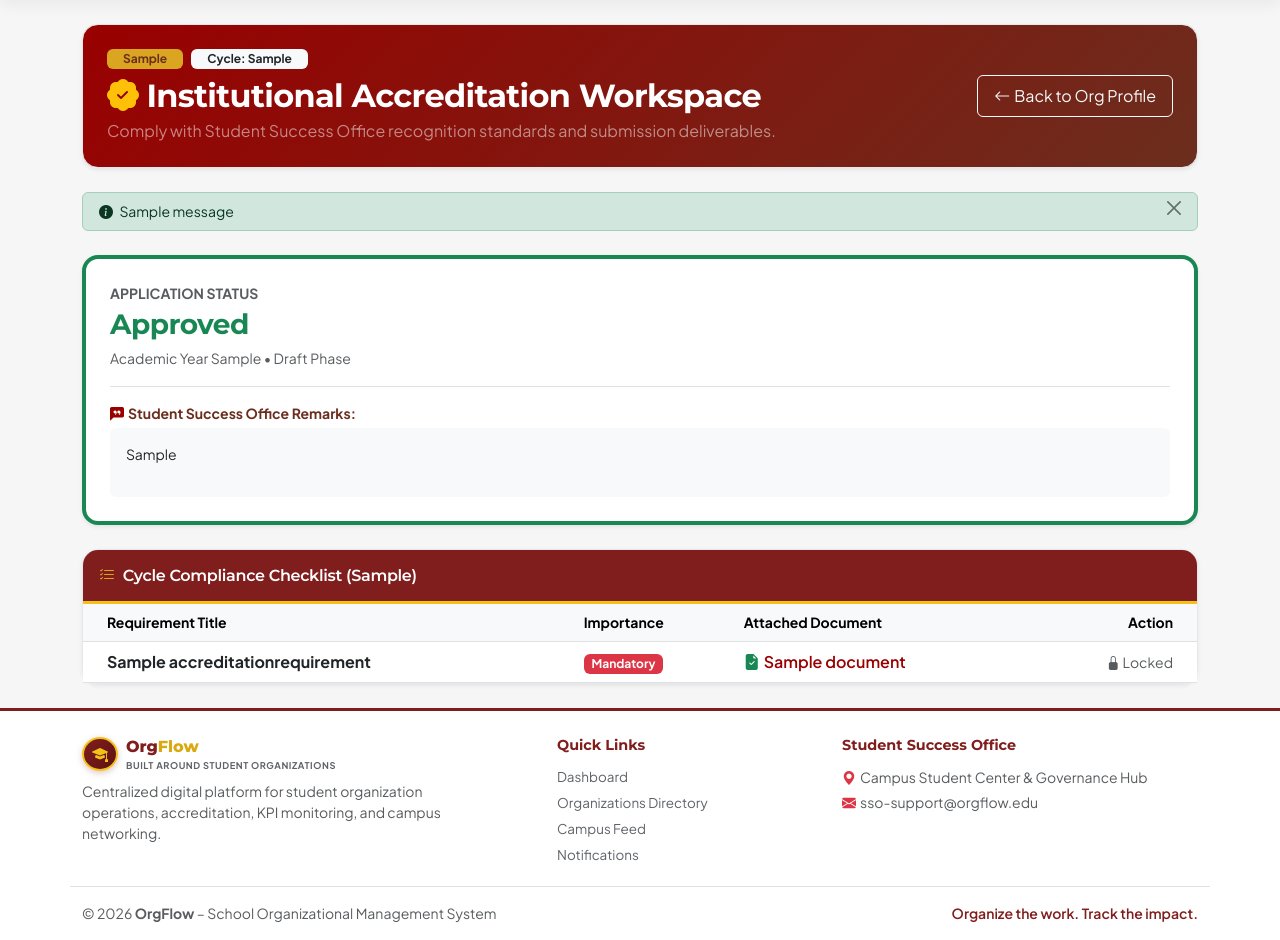
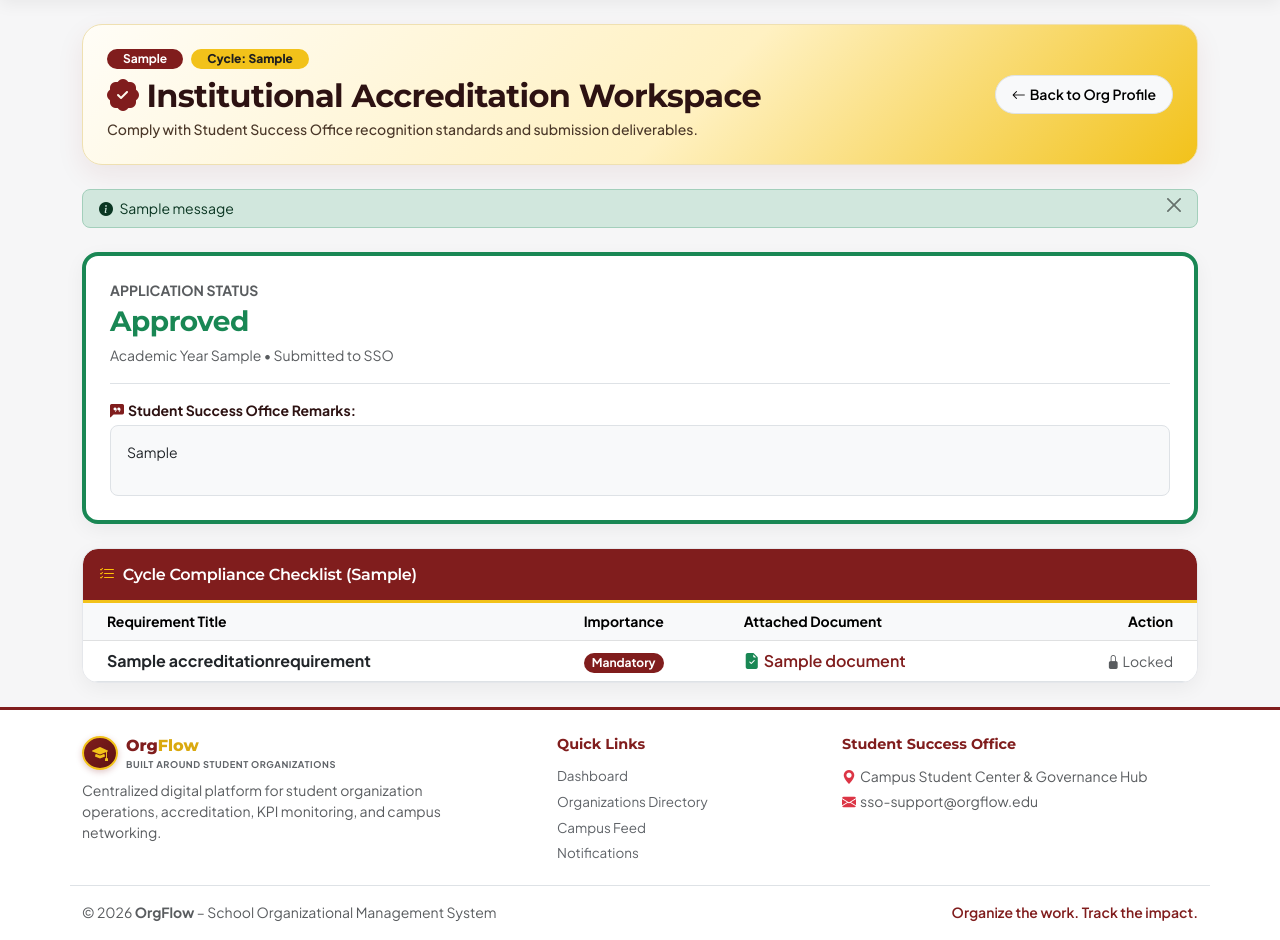
Before and after one commit to duffyAlegarbes/OrgFlow, a Django app: a page that uses templates/accreditation/org_status.html in a window 1280 px wide. Shown: the part 65-1005 px from the top of the page. Run offline with Django 5.2, Linux system fonts and the light colour scheme; a user stored in the database is signed in; tables that the repository leaves empty hold one stand-in row (values such as "Sample post"); one stand-in notice (Sample message) is shown; data that the repository does not hold is empty.

Commit message:
style: apply CIT-U branding across accreditation workspace, SSO desk, and KPI monitoring dashboard

```diff
--- a/static/css/accreditation/accreditation.css
+++ b/static/css/accreditation/accreditation.css
@@ -1,14 +1,30 @@
-/* Accreditation Feature Styles */
-.welcome-banner {
-    background: linear-gradient(135deg, #990000, #6B2E1E);
+.cit-hero-banner {
+    background: linear-gradient(135deg, #FFFDF7 0%, #FFF1C2 55%, #F2C21A 100%);
+    border: 1px solid #EFE0B1;
+    border-radius: 20px;
+    box-shadow: 0 10px 28px rgba(128, 29, 29, 0.08);
 }
 
-.badge-org {
-    background-color: #DAA520;
-    color: #6B2E1E;
+.cit-pill-maroon {
+    background-color: #801D1D !important;
+    color: #FFFFFF !important;
     font-weight: 700;
+    border-radius: 999px;
 }
 
-.text-maroon { color: #990000 !important; }
-.text-gold { color: #DAA520 !important; }
-.text-garnet { color: #6B2E1E !important; }
+.cit-pill-gold {
+    background-color: #F2C21A !important;
+    color: #1F1F1F !important;
+    font-weight: 800;
+    border-radius: 999px;
+}
+
+.cit-input {
+    background-color: #F8F9FA;
+    border: 1.5px solid #E2E5E9;
+    border-radius: 10px;
+}
+
+.text-maroon { color: #801D1D !important; }
+.text-gold { color: #C99A08 !important; }
+.text-garnet { color: #2D1212 !important; }
--- a/templates/accreditation/org_status.html
+++ b/templates/accreditation/org_status.html
@@ -5,23 +5,33 @@
 
 {% block content %}
 <link rel="stylesheet" href="{% static 'css/accreditation/accreditation.css' %}">
+<style>
+    .cit-hero-banner { background: linear-gradient(135deg, #FFFDF7 0%, #FFF1C2 55%, #F2C21A 100%); border: 1px solid #EFE0B1; border-radius: 20px; box-shadow: 0 10px 28px rgba(128,29,29,0.08); }
+    .cit-pill-maroon { background-color: #801D1D !important; color: #FFFFFF !important; font-weight: 700; border-radius: 999px; }
+    .cit-pill-gold { background-color: #F2C21A !important; color: #1F1F1F !important; font-weight: 800; border-radius: 999px; }
+    .cit-input { background-color: #F8F9FA; border: 1.5px solid #E2E5E9; border-radius: 10px; }
+</style>
 
-<!-- Header Banner -->
-<div class="card card-orgflow mb-4 p-4 welcome-banner text-white shadow-sm">
+<!-- Warm Golden CIT.edu Header Banner -->
+<div class="cit-hero-banner p-4 mb-4">
     <div class="d-flex justify-content-between align-items-center flex-wrap gap-3">
         <div>
-            <div class="d-flex align-items-center gap-2 mb-2">
-                <span class="badge badge-org px-3 py-1">{{ org.acronym|default:org.name }}</span>
+            <div class="d-flex align-items-center gap-2 mb-2 flex-wrap">
+                <span class="badge cit-pill-maroon px-3 py-1">{{ org.acronym|default:org.name }}</span>
                 {% if active_cycle %}
-                    <span class="badge bg-light text-dark px-3 py-1 fw-bold">Cycle: {{ active_cycle.academic_year }}</span>
+                    <span class="badge cit-pill-gold px-3 py-1">Cycle: {{ active_cycle.academic_year }}</span>
                 {% endif %}
             </div>
-            <h2 class="fw-bold mb-1"><i class="bi bi-patch-check-fill me-2 text-warning"></i>Institutional Accreditation Workspace</h2>
-            <p class="mb-0 text-white-50">Comply with Student Success Office recognition standards and submission deliverables.</p>
+            <h2 class="fw-bold mb-1" style="color: #2D1212;">
+                <i class="bi bi-patch-check-fill me-2" style="color: #801D1D;"></i>Institutional Accreditation Workspace
+            </h2>
+            <p class="mb-0 small fw-medium" style="color: #4A3728;">
+                Comply with Student Success Office recognition standards and submission deliverables.
+            </p>
         </div>
 
         <div>
-            <a href="{% url 'organizations:detail' slug=org.slug %}" class="btn btn-outline-light px-3 py-2">
+            <a href="{% url 'organizations:detail' slug=org.slug %}" class="btn btn-light btn-sm rounded-pill border px-3 py-2 fw-semibold">
                 <i class="bi bi-arrow-left me-1"></i>Back to Org Profile
             </a>
         </div>
@@ -31,7 +41,7 @@
 <!-- Alerts -->
 {% if messages %}
     {% for message in messages %}
-        <div class="alert {% if message.tags == 'error' %}alert-danger{% elif message.tags == 'warning' %}alert-warning{% else %}alert-success{% endif %} alert-dismissible fade show py-2 small mb-4" role="alert">
+        <div class="alert {% if message.tags == 'error' %}alert-danger{% elif message.tags == 'warning' %}alert-warning{% else %}alert-success{% endif %} alert-dismissible fade show py-2 small mb-4 rounded-3" role="alert">
             <i class="bi bi-info-circle-fill me-1"></i> {{ message }}
             <button type="button" class="btn-close py-2" data-bs-dismiss="alert"></button>
         </div>
@@ -39,15 +49,15 @@
 {% endif %}
 
 {% if not active_cycle %}
-    <div class="card card-orgflow p-5 text-center shadow-sm">
+    <div class="card card-orgflow p-5 text-center">
         <i class="bi bi-calendar-x fs-1 text-muted d-block mb-3"></i>
-        <h4 class="fw-bold text-garnet">No Active Accreditation Cycle</h4>
+        <h4 class="fw-bold" style="color: #2D1212;">No Active Accreditation Cycle</h4>
         <p class="text-muted small mb-0">The Student Success Office has not opened a compliance period for the current term.</p>
     </div>
 {% else %}
 
     <!-- Status Overview Card -->
-    <div class="card card-orgflow p-4 mb-4 shadow-sm border-start border-4 {% if submission.status == 'Approved' %}border-success{% elif submission.status == 'Requires Revision' %}border-warning{% elif submission.status == 'Submitted' %}border-info{% else %}border-secondary{% endif %}">
+    <div class="card card-orgflow p-4 mb-4 border-start border-4 {% if submission.status == 'Approved' %}border-success{% elif submission.status == 'Requires Revision' %}border-warning{% elif submission.status == 'Submitted' %}border-info{% else %}border-secondary{% endif %}">
         <div class="d-flex justify-content-between align-items-center flex-wrap gap-3">
             <div>
                 <span class="text-muted small fw-bold text-uppercase d-block mb-1">Application Status</span>
@@ -56,7 +66,7 @@
                 </h3>
                 <small class="text-muted">
                     Academic Year {{ active_cycle.academic_year }} •
-                    {% if submission.submitted_at %}Submitted on {{ submission.submitted_at|date:"M d, Y" }}{% else %}Draft Phase{% endif %}
+                    {% if submission.status == 'Draft' %}Draft Phase{% else %}Submitted to SSO{% endif %}
                 </small>
             </div>
 
@@ -66,11 +76,11 @@
                     <form action="{% url 'accreditation:submit' org_slug=org.slug %}" method="post" onsubmit="return confirm('Ready to submit your accreditation package to the Student Success Office?');">
                         {% csrf_token %}
                         <button type="submit" class="btn btn-org-primary px-4 py-2" {% if missing_mandatory > 0 %}disabled{% endif %}>
-                            <i class="bi bi-send-check-fill me-1"></i>Submit Accreditation Package
+                            <i class="bi bi-send-check-fill"></i><span>Submit Accreditation Package</span>
                         </button>
                     </form>
                     {% if missing_mandatory > 0 %}
-                        <small class="text-danger d-block mt-1 text-end">{{ missing_mandatory }} mandatory requirement(s) missing.</small>
+                        <small class="text-danger d-block mt-1 text-end fw-semibold">{{ missing_mandatory }} mandatory requirement(s) missing.</small>
                     {% endif %}
                 </div>
             {% endif %}
@@ -78,8 +88,10 @@
 
         {% if submission.remarks %}
             <div class="mt-3 pt-3 border-top">
-                <span class="fw-bold text-garnet small d-block mb-1"><i class="bi bi-chat-left-quote-fill me-1 text-maroon"></i>Student Success Office Remarks:</span>
-                <div class="p-3 bg-light rounded-2 text-dark small">
+                <span class="fw-bold small d-block mb-1" style="color: #2D1212;">
+                    <i class="bi bi-chat-left-quote-fill me-1" style="color: #801D1D;"></i>Student Success Office Remarks:
+                </span>
+                <div class="p-3 bg-light rounded-3 text-dark small border">
                     {{ submission.remarks|linebreaks }}
                 </div>
             </div>
@@ -87,9 +99,9 @@
     </div>
 
     <!-- Requirements Checklist -->
-    <div class="card card-orgflow shadow-sm">
+    <div class="card card-orgflow overflow-hidden">
         <div class="card-header card-header-org py-3">
-            <h5 class="mb-0 fs-6"><i class="bi bi-list-check me-2 text-gold"></i>Cycle Compliance Checklist ({{ active_cycle.academic_year }})</h5>
+            <h5 class="mb-0 fs-6"><i class="bi bi-list-check me-2 text-warning"></i>Cycle Compliance Checklist ({{ active_cycle.academic_year }})</h5>
         </div>
         <div class="card-body p-0">
             <div class="table-responsive">
@@ -110,14 +122,14 @@
                                 </td>
                                 <td>
                                     {% if item.requirement.is_mandatory %}
-                                        <span class="badge bg-danger text-white">Mandatory</span>
+                                        <span class="badge cit-pill-maroon px-2 py-1">Mandatory</span>
                                     {% else %}
-                                        <span class="badge bg-secondary text-white">Optional</span>
+                                        <span class="badge bg-secondary rounded-pill px-2 py-1">Optional</span>
                                     {% endif %}
                                 </td>
                                 <td>
                                     {% if item.attached_doc %}
-                                        <a href="{{ item.attached_doc.file.url }}" class="fw-semibold text-maroon text-decoration-none" target="_blank">
+                                        <a href="{{ item.attached_doc.file.url }}" class="fw-semibold text-decoration-none" style="color: #801D1D;" target="_blank">
                                             <i class="bi bi-file-earmark-check-fill text-success me-1"></i>{{ item.attached_doc.title }}
                                         </a>
                                     {% else %}
@@ -126,25 +138,25 @@
                                 </td>
                                 <td class="text-end pe-4">
                                     {% if is_officer and submission.status in 'Draft Requires Revision' %}
-                                        <button type="button" class="btn btn-outline-dark btn-sm" data-bs-toggle="modal" data-bs-target="#attachModal{{ item.requirement.id }}">
-                                            <i class="bi bi-paperclip me-1"></i>{% if item.attached_doc %}Replace{% else %}Attach File{% endif %}
+                                        <button type="button" class="btn btn-org-outline btn-sm" data-bs-toggle="modal" data-bs-target="#attachModal{{ item.requirement.id }}">
+                                            <i class="bi bi-paperclip"></i><span>{% if item.attached_doc %}Replace{% else %}Attach File{% endif %}</span>
                                         </button>
 
                                         <!-- Attach Document Modal -->
                                         <div class="modal fade text-start" id="attachModal{{ item.requirement.id }}" tabindex="-1" aria-hidden="true">
                                             <div class="modal-dialog modal-dialog-centered">
-                                                <div class="modal-content card-orgflow border-0">
+                                                <div class="modal-content card-orgflow border-0 overflow-hidden">
                                                     <div class="modal-header card-header-org py-3">
-                                                        <h5 class="modal-title fs-6"><i class="bi bi-paperclip me-2 text-gold"></i>Attach Record: {{ item.requirement.title }}</h5>
+                                                        <h5 class="modal-title fs-6"><i class="bi bi-paperclip me-2 text-warning"></i>Attach Record: {{ item.requirement.title }}</h5>
                                                         <button type="button" class="btn-close btn-close-white" data-bs-dismiss="modal"></button>
                                                     </div>
                                                     <form action="{% url 'accreditation:attach_doc' org_slug=org.slug %}" method="post">
                                                         {% csrf_token %}
                                                         <input type="hidden" name="requirement_id" value="{{ item.requirement.id }}">
 
-                                                        <div class="modal-body p-4">
-                                                            <label class="form-label small fw-bold text-garnet">Select Document from Organization Repository</label>
-                                                            <select name="document_id" class="form-select" required>
+                                                        <div class="modal-body p-4 bg-white">
+                                                            <label class="form-label small fw-bold text-dark">Select Document from Organization Repository</label>
+                                                            <select name="document_id" class="form-select cit-input" required>
                                                                 {% for doc in available_documents %}
                                                                     <option value="{{ doc.id }}" {% if item.attached_doc.id == doc.id %}selected{% endif %}>
                                                                         {{ doc.title }} ({{ doc.get_category_display }})
@@ -154,11 +166,11 @@
                                                                 {% endfor %}
                                                             </select>
                                                             <small class="text-muted d-block mt-2">
-                                                                Need a new file? Upload it to your <a href="{% url 'documents:list' org_slug=org.slug %}" target="_blank">Document Repository</a> first.
+                                                                Need a new file? Upload it to your <a href="{% url 'documents:list' org_slug=org.slug %}" target="_blank" style="color: #801D1D;">Document Repository</a> first.
                                                             </small>
                                                         </div>
                                                         <div class="modal-footer bg-light py-2">
-                                                            <button type="button" class="btn btn-secondary btn-sm" data-bs-dismiss="modal">Cancel</button>
+                                                            <button type="button" class="btn btn-light border rounded-pill btn-sm px-3" data-bs-dismiss="modal">Cancel</button>
                                                             <button type="submit" class="btn btn-org-primary btn-sm">Confirm Attachment</button>
                                                         </div>
                                                     </form>
```
Also changed, not shown: static/css/kpi/kpi.css (+31 -9 lines), templates/accreditation/sso_dashboard.html (+47 -10 lines), templates/accreditation/sso_review.html (+24 -18 lines), templates/kpi/create.html (added, +66 -0 lines), templates/kpi/dashboard.html (+45 -34 lines).
